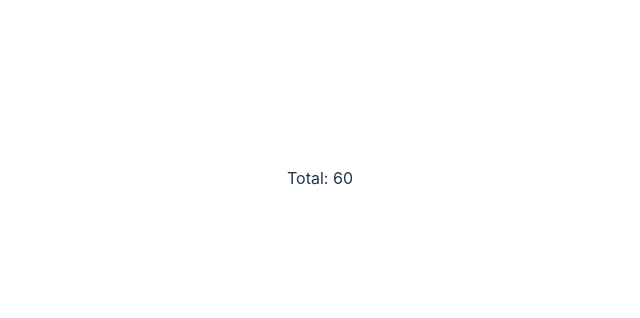
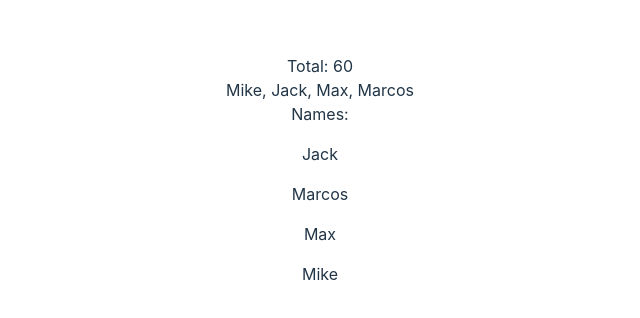
Before and after one commit to danielcalvolopez/reducer-practice, a React (Vite) app: page / in a window 1280 px wide. Shown: the part 222-540 px from the top of the page, without its empty margins (320-960 px from the left). Built offline with nearby package versions, Linux system fonts and the light colour scheme.

Commit message:
usememo on sorted function

```diff
--- a/src/components/useMemo/Numbers.jsx
+++ b/src/components/useMemo/Numbers.jsx
@@ -1,14 +1,29 @@
 import { useState, useMemo } from "react";
 
 const Numbers = () => {
-  const [numbers, setNumbers] = useState([10, 20, 30]);
+  const [numbers] = useState([10, 20, 30]);
 
   const total = useMemo(
     () => numbers.reduce((accumulator, number) => accumulator + number, 0),
     [numbers]
   );
 
-  return <div>Total: {total}</div>;
+  const [names] = useState(["Mike", "Jack", "Max", "Marcos"]);
+
+  const sortedNames = useMemo(() => [...names].sort(), [names]);
+
+  return (
+    <div>
+      <div>Total: {total}</div>
+      <div>{names.join(", ")}</div>
+      <div>
+        Names:
+        {sortedNames.map((name, index) => (
+          <p key={index}>{name}</p>
+        ))}
+      </div>
+    </div>
+  );
 };
 
 export default Numbers;
```
